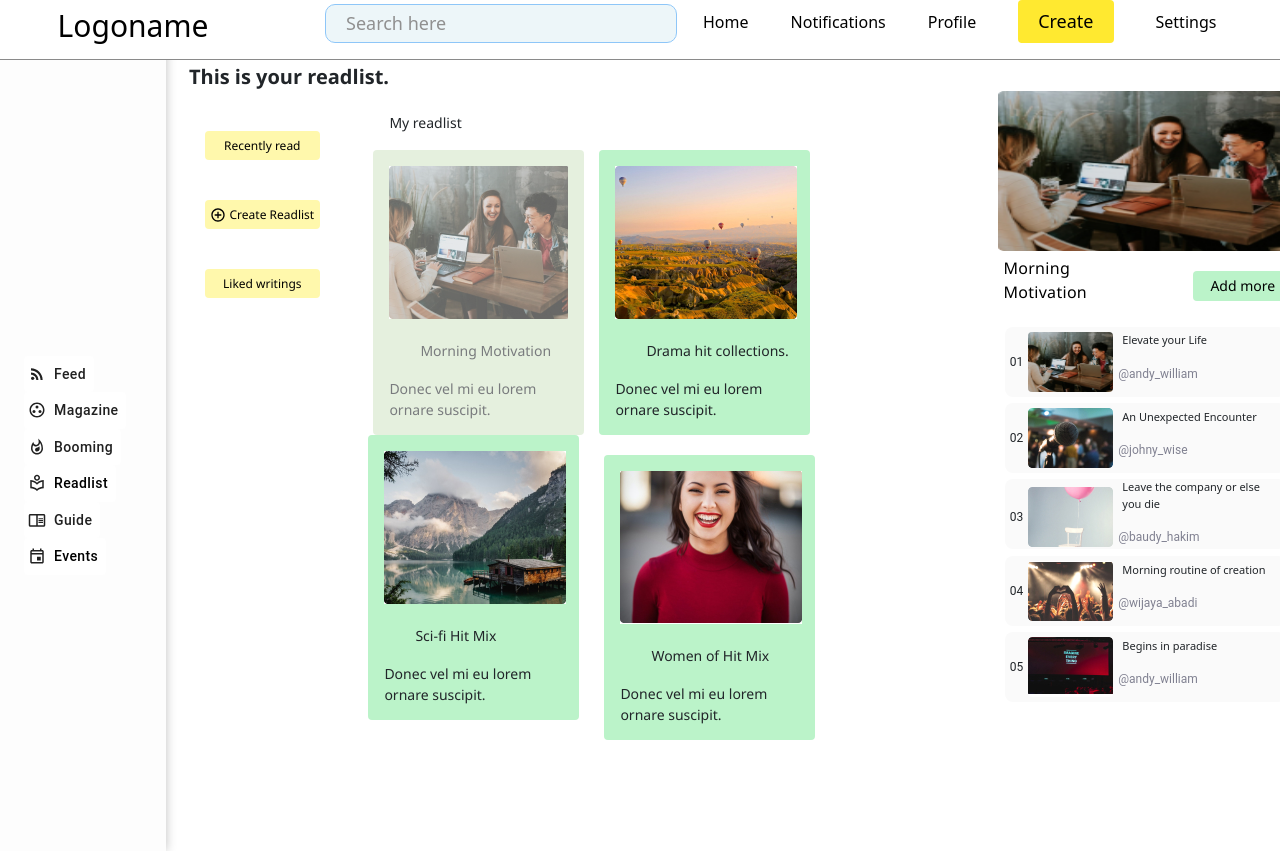
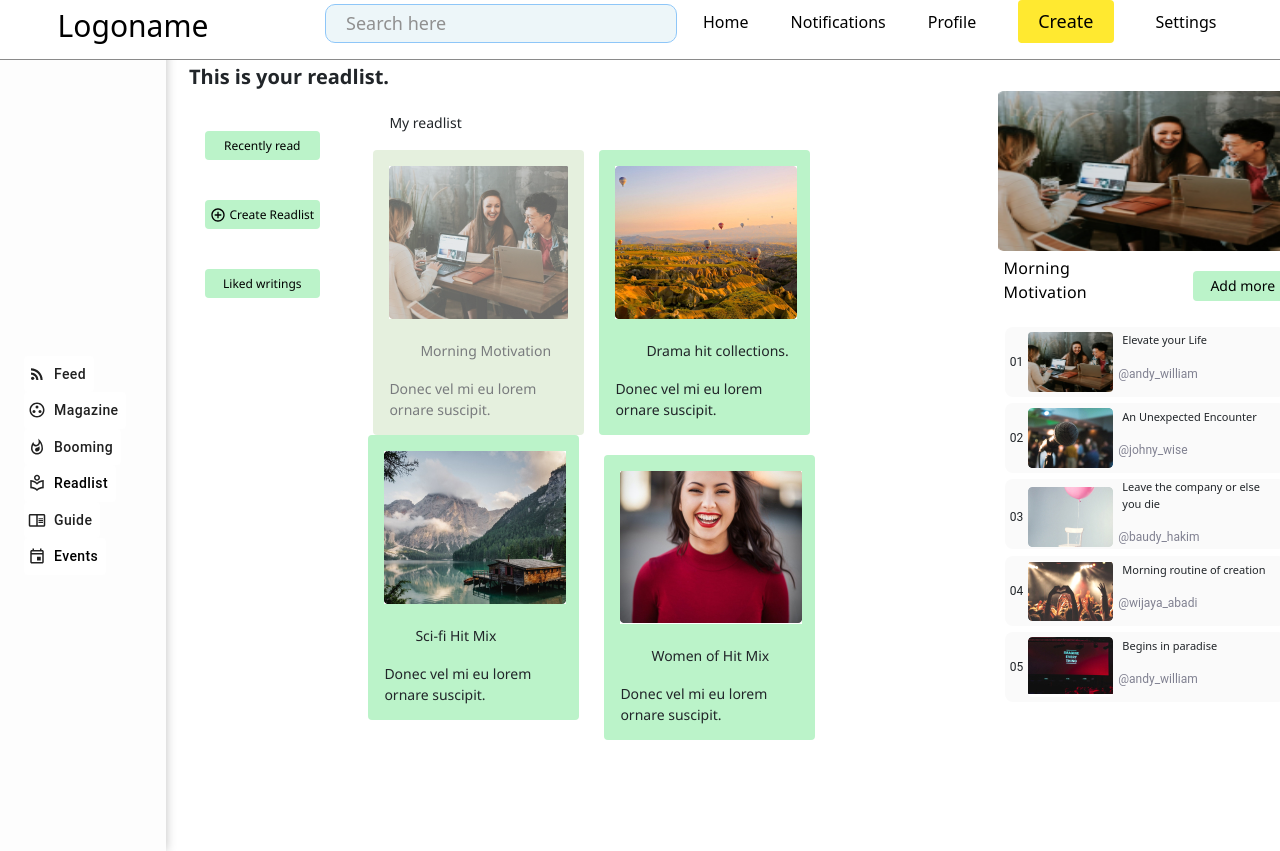
Before and after one commit to Lantaspera/writtingapp, a React (Create React App) app: page /readlist in a window 1280 px wide. Built offline with nearby package versions, Linux system fonts and the light colour scheme.

Commit message:
readlist hover add

```diff
--- a/src/Components/sidenav/readlist/ReadList.css
+++ b/src/Components/sidenav/readlist/ReadList.css
@@ -41,7 +41,7 @@
 .submit-RL{
     height: 29px;
     width: 115px;
-    background: #FFF8AC;
+    background: #bbf3c9;
     border-radius: 4px;
     font-family: Segoe UI;
     font-size: 12px;
@@ -52,6 +52,9 @@
     margin-top: 5vh;
     margin-left: 3vw;
     border: none;
+}
+.submit-RL:hover{
+    background-color: rgb(127, 247, 97);
 }
 .Item1-RL{
     display:flex;
```
